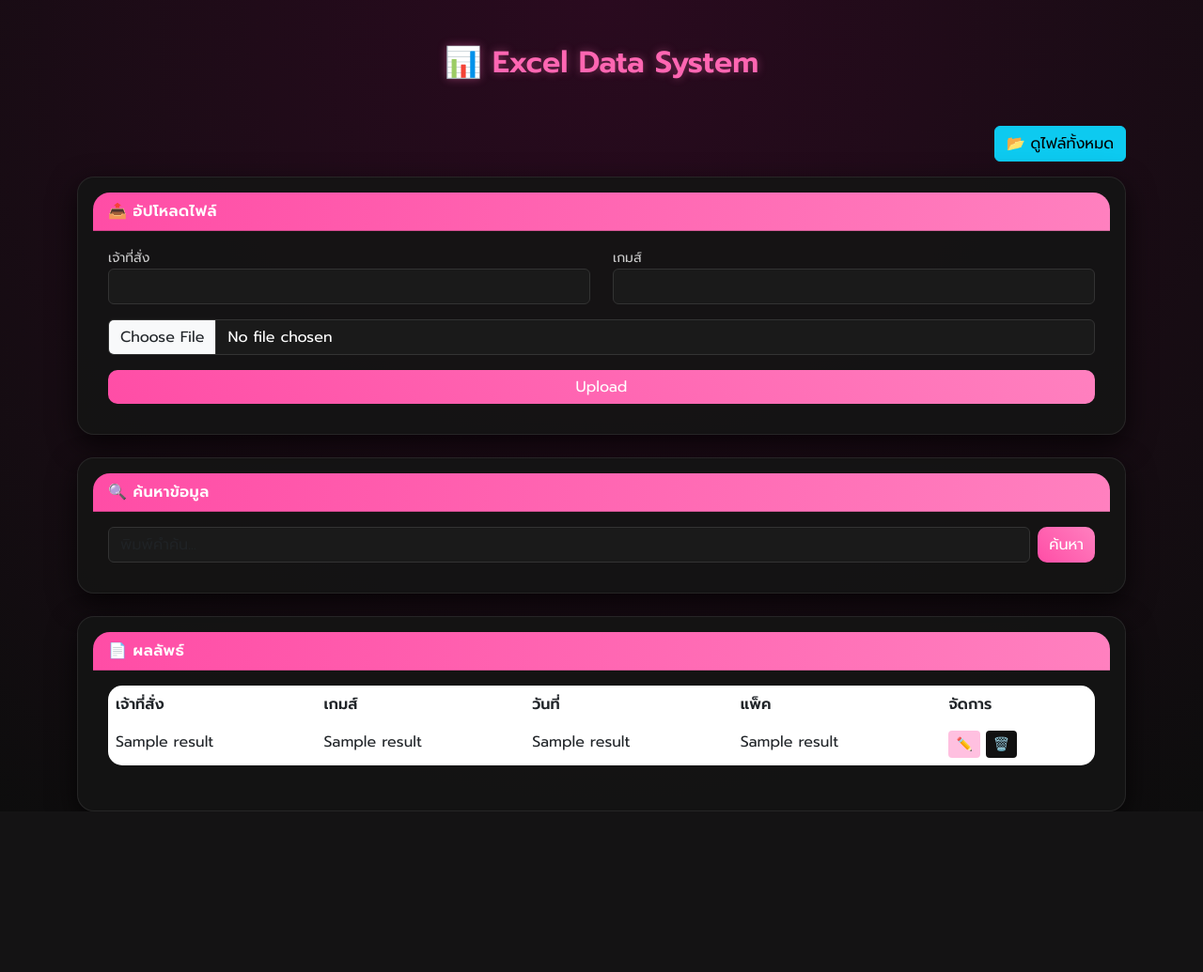
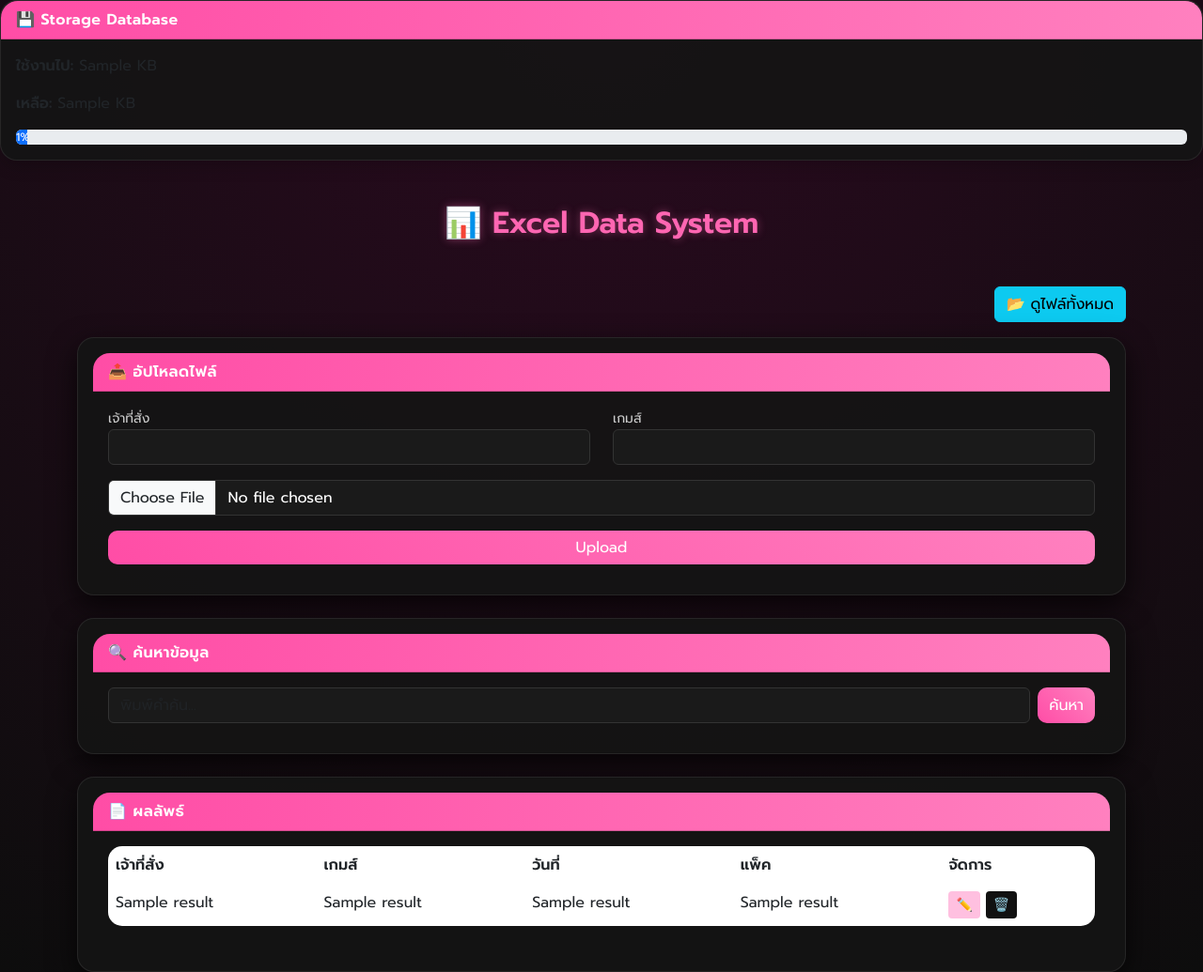
Before and after one commit to LuziferFakeTH/excel-web-app, a Flask app: template templates/index.html in a window 1280 px wide. Shown: the whole page at 94% size. Before the commit the page ends 864 px from the top, so only its background shows below. Run offline with Flask 3, Linux system fonts and the light colour scheme; the template is opened without the code that fills it: most values are stand-ins (such as "Sample title", 1, 10 or a date in 2020); some libraries are stand-ins or nearby versions.

Commit message:
Update index.html

```diff
--- a/templates/index.html
+++ b/templates/index.html
@@ -122,6 +122,26 @@
 
     </style>
 </head>
+<div class="card shadow mb-4">
+    <div class="card-header bg-info text-white">
+        💾 Storage Database
+    </div>
+
+    <div class="card-body">
+
+        <p><b>ใช้งานไป:</b> {{ storage.used_kb }} KB</p>
+        <p><b>เหลือ:</b> {{ storage.remaining_kb }} KB</p>
+
+        <div class="progress">
+            <div class="progress-bar"
+                 role="progressbar"
+                 style="width: {{ storage.percent_used }}%">
+                {{ storage.percent_used }}%
+            </div>
+        </div>
+
+    </div>
+</div>
 
 <body>
 
```
